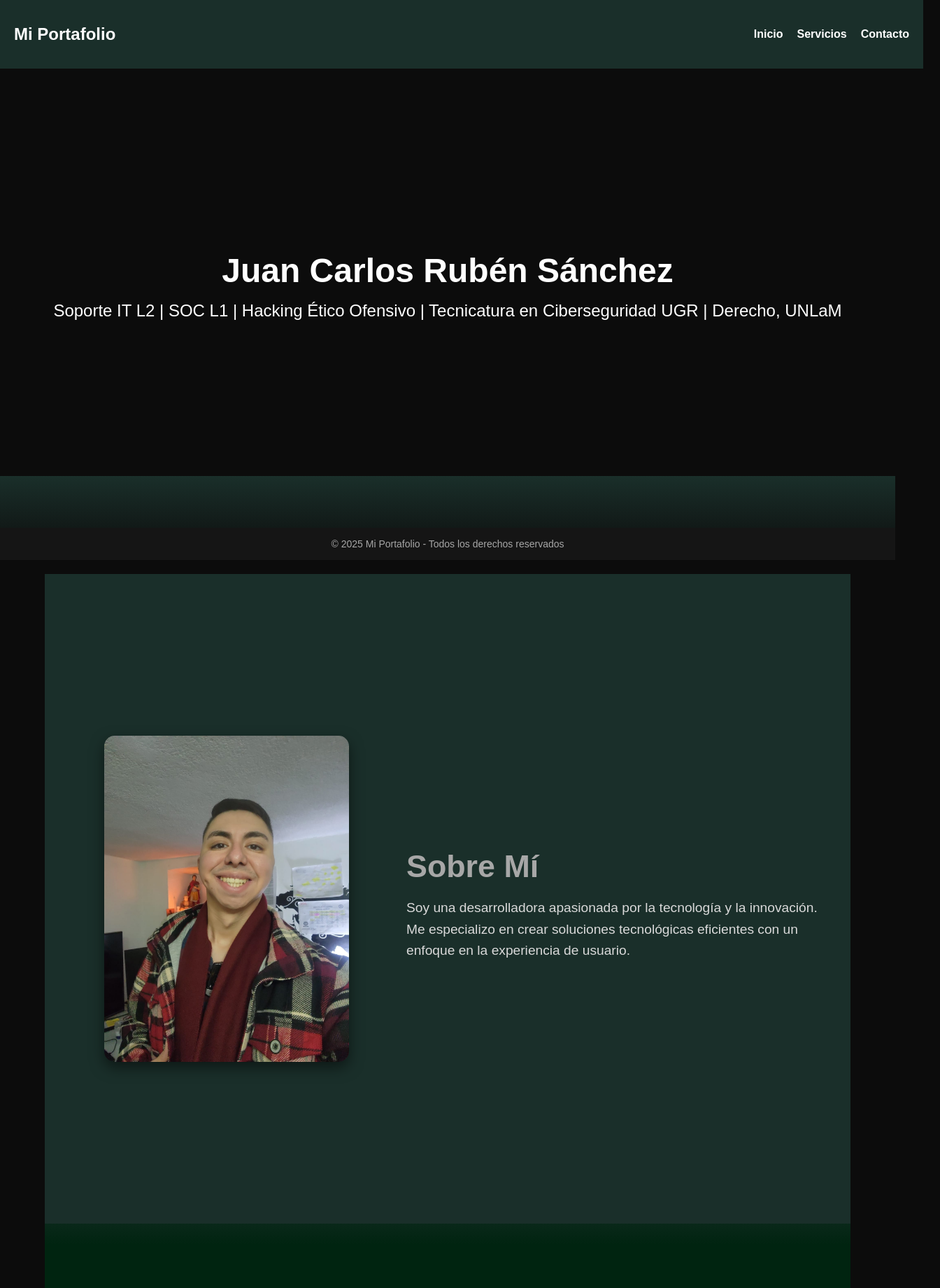
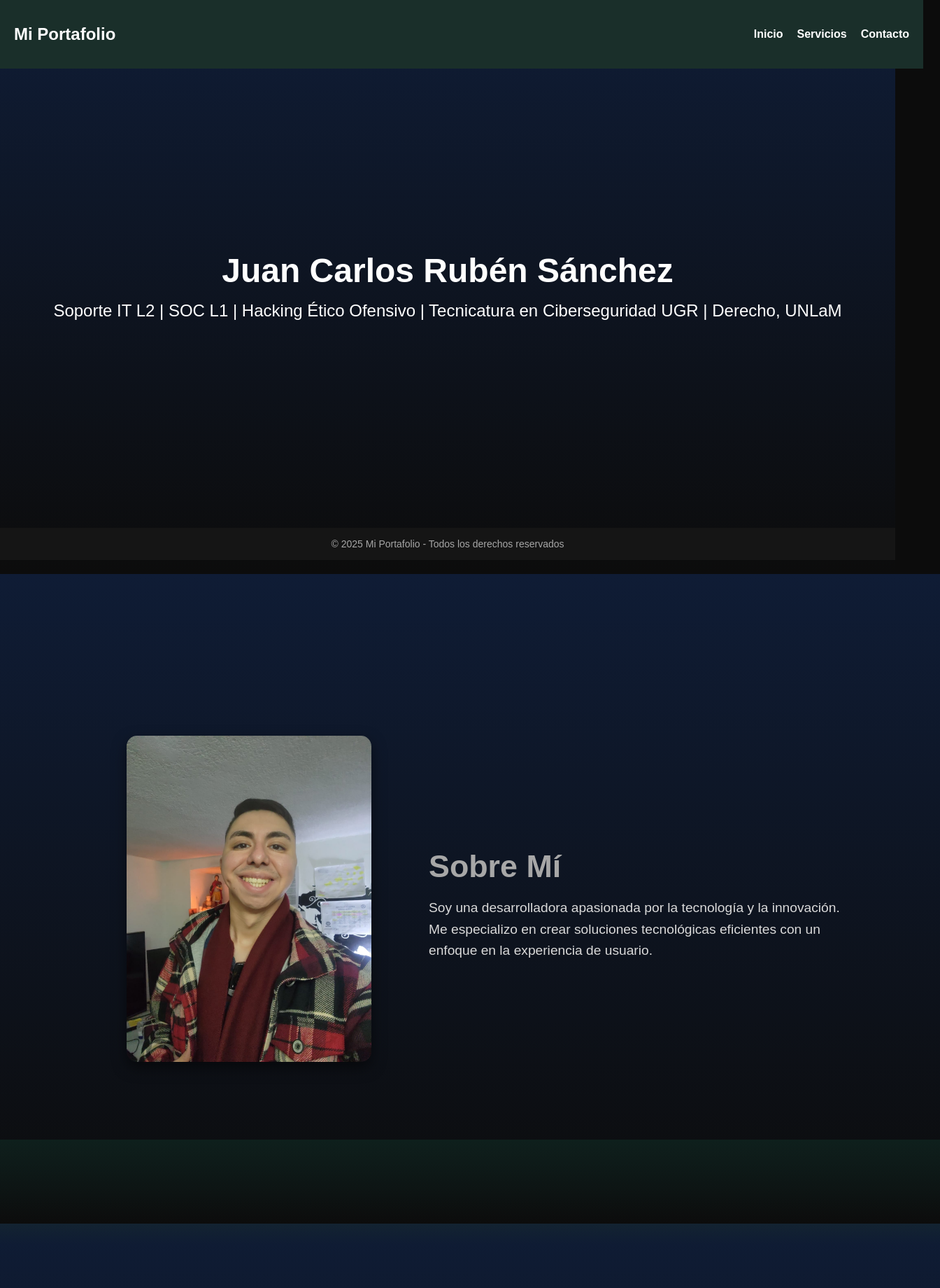
Before and after one commit to GiaWong/Portafolio_JC, a Next.js app: page / in a window 1280 px wide. Shown: the top 1840 px of the page at 70% size, 1344 px wide, since content can reach past the window. Built offline with nearby package versions, Linux system fonts and the light colour scheme.

Commit message:
style: ajusto tamaño de pantalla

```diff
--- a/src/styles/AboutSection.module.css
+++ b/src/styles/AboutSection.module.css
@@ -1,15 +1,26 @@
 .aboutSection {
+  color: var(--foreground);
+  background: linear-gradient(to bottom, rgb(15, 28, 53), rgba(33, 77, 95, 0));
+  font-family: Arial, Helvetica, sans-serif;
+  -webkit-font-smoothing: antialiased;
+  -moz-osx-font-smoothing: grayscale;
   display: flex;
   flex-wrap: wrap;
   align-items: center;
   justify-content: center;
   height: 100vh;
-  background-color: #1A2F2A;
-  color: #FFFFFF;
   padding: 4rem 2rem;
   text-align: left;
   gap: 2rem;
   overflow: hidden;
+
+  /* Full-bleed: extiende la sección a todo el ancho */
+  position: relative;
+  left: 50%;
+  right: 50%;
+  margin-left: -50vw;
+  margin-right: -50vw;
+  width: 100vw;
 }
 
 /* Contenedor de la imagen */
@@ -60,7 +71,8 @@
   left: 0;
   width: 100%;
   height: 120px;
-  background: linear-gradient(to bottom, rgba(26, 47, 42, 1), rgba(0, 36, 16, 0));
+  background: linear-gradient(to bottom, rgba(15, 36, 31, 0.8), rgba(0, 36, 16, 0));
+
 }
 
 /* Animaciones al hacer scroll */
--- a/src/styles/Header.module.css
+++ b/src/styles/Header.module.css
@@ -4,9 +4,18 @@
   align-items: center;
   justify-content: center;
   height: 100vh;
-    background-color: #0C0C0C; /* Color de fondo */
+  background: linear-gradient(to bottom, rgb(15, 28, 53), rgba(33, 77, 95, 0));
   color: #FFFFFF; /* Color del texto */
   text-align: center;
+  position: relative;
+  overflow: hidden;
+
+  /* Full-bleed: extiende el fondo a todo el ancho del viewport */
+  left: 50%;
+  right: 50%;
+  margin-left: -50vw;
+  margin-right: -50vw;
+  width: 100vw;
   }
 
   .title {
--- a/src/styles/ProjectsSection.module.css
+++ b/src/styles/ProjectsSection.module.css
@@ -4,12 +4,19 @@
   align-items: center;
   justify-content: center;
   min-height: 100vh;
-    background-color: #002410;
+  background: linear-gradient(to bottom, rgb(15, 28, 53), rgba(45, 105, 129, 0));
   color: #FFFFFF;
   text-align: center;
   padding: 4rem 2rem;
   position: relative;
   overflow: hidden;
+
+  /* Full-bleed: extiende el fondo a todo el ancho del viewport */
+  left: 50%;
+  right: 50%;
+  margin-left: -50vw;
+  margin-right: -50vw;
+  width: 100vw;
 }
 
 /* Efecto de transición con fade */
--- a/src/styles/globals.css
+++ b/src/styles/globals.css
@@ -1,11 +1,11 @@
 :root {
-  --background: #ffffff;
+  --background: transparent; /* Permite que las secciones manejen su propio fondo */
   --foreground: #171717;
 }
 
 @media (prefers-color-scheme: dark) {
   :root {
-    --background: #0a0a0a;
+    --background: transparent; /* También transparente en modo oscuro */
     --foreground: #ededed;
   }
 }
@@ -17,6 +17,15 @@ body {
   margin: 0;
   padding: 0;
   box-sizing: border-box;
+  min-height: 100vh; /* Asegura que cubra toda la pantalla */
+}
+
+body {
+  color: var(--foreground);
+  background: #000000; /* Fondo negro en toda la página */
+  font-family: Arial, Helvetica, sans-serif;
+  -webkit-font-smoothing: antialiased;
+  -moz-osx-font-smoothing: grayscale;
 }
 
 *,
@@ -31,20 +40,6 @@ body {
   min-height: 100vh;
 }
 
-body {
-  color: var(--foreground);
-  background: var(--background);
-  font-family: Arial, Helvetica, sans-serif;
-  -webkit-font-smoothing: antialiased;
-  -moz-osx-font-smoothing: grayscale;
-}
-
-* {
-  box-sizing: border-box;
-  padding: 0;
-  margin: 0;
-}
-
 a {
   color: inherit;
   text-decoration: none;
```
Lines whose indentation alone changed are shown as unchanged.
